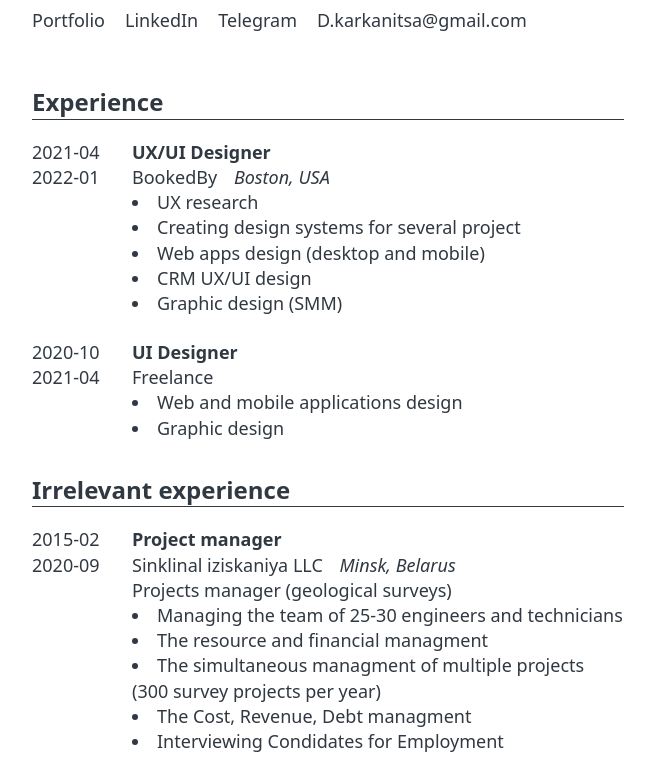
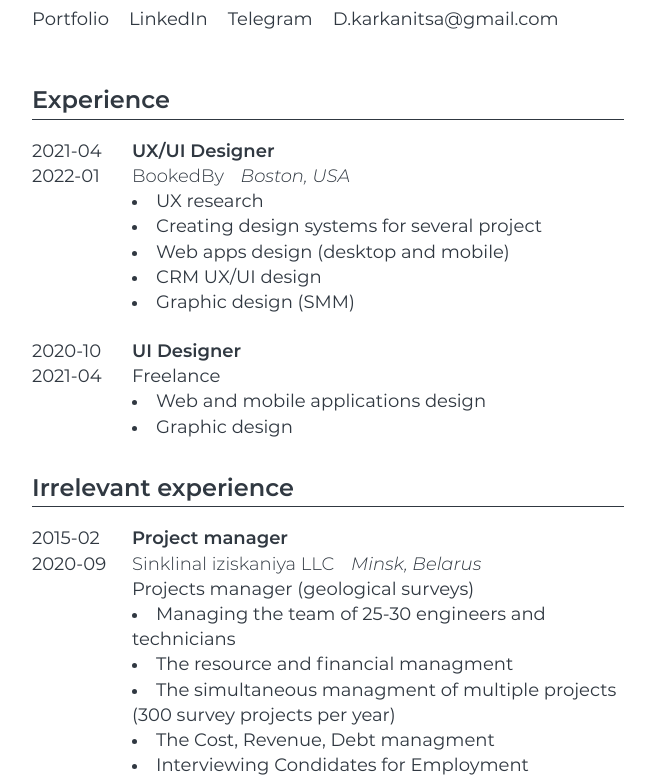
Before and after one commit to Dima998877/CVproject, a plain HTML site: page CVproject/Index.html in a window 1280 px wide. Shown: the part 131-914 px from the top of the page, without its empty margins (8-661 px from the left). Drawn offline with Linux system fonts and the light colour scheme.

Commit message:
Fonts added

```diff
--- a/CVproject/style.css
+++ b/CVproject/style.css
@@ -1,7 +1,5 @@
 :root {
     --main-white: #f0f0f0;
-    --main-red: #be3144;
-    --main-blue: #45567d;
     --main-gray: #303841;
   }
 
@@ -41,12 +39,43 @@ html {
     font-size: 55%;
   }
 }
+@font-face {
+    font-family: 'Montserrat';
+    src: url("fonts/montserrat-light-webfont.woff2"),
+    url("fonts/montserrat-light-webfont.woff");
+    font-weight: 300;
+    font-style:normal;
+    font-display: swap;
+}
 
-
+@font-face {
+    font-family: 'Montserrat';
+    src: url("fonts/montserrat-lightitalic-webfont.woff2"),
+    url("fonts/montserrat-lightitalic-webfont.woff");
+    font-weight: 300;
+    font-style:italic;
+    font-display: swap;
+}
+@font-face {
+    font-family: 'Montserrat';
+    src: url("fonts/montserrat-regular-webfont.woff2"),
+    url("fonts/montserrat-regular-webfont.woff");
+    font-weight: 400;
+    font-style:normal;
+    font-display: swap;
+}
+@font-face {
+    font-family: 'Montserrat';
+    src: url("fonts/montserrat-semibold-webfont.woff2"),
+    url("fonts/montserrat-semibold-webfont.woff");
+    font-weight: 600;
+    font-style:normal;
+    font-display: swap;
+}
 
 
 body{
-  font-family: montserrat, system-ui, -apple-system, BlinkMacSystemFont, 'Segoe UI', Roboto, Oxygen, Ubuntu, Cantarell, 'Open Sans', 'Helvetica Neue', sans-serif;
+  font-family: Montserrat, system-ui, -apple-system, sans-serif;
   font-size: 1.8rem; /* 18px */
   font-weight: 400;
   line-height: 1.4;
```
Also changed, not shown: CVproject/fonts/montserrat-light-webfont.woff (added), CVproject/fonts/montserrat-light-webfont.woff2 (added), CVproject/fonts/montserrat-lightitalic-webfont.woff (added), CVproject/fonts/montserrat-lightitalic-webfont.woff2 (added), CVproject/fonts/montserrat-regular-webfont.woff (added), CVproject/fonts/montserrat-regular-webfont.woff2 (added), CVproject/fonts/montserrat-semibold-webfont.woff (added), CVproject/fonts/montserrat-semibold-webfont.woff2 (added), 3 other files.
